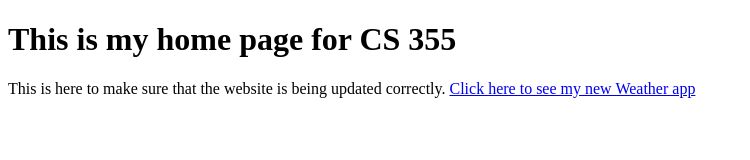
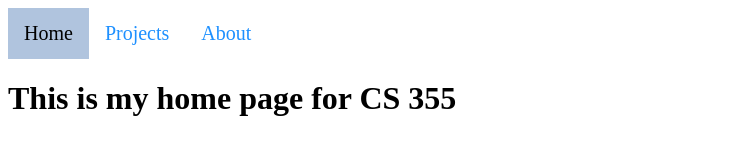
Before and after one commit to ChompskiHonk/anro4650.github.io, a plain HTML site: page index.html in a window 1280 px wide. Shown: the whole page, without its empty margins (0-750 px from the left). Drawn offline with Linux system fonts and the light colour scheme.

Commit message:
Update index.html
Wow, updating the main branch took a while...

```diff
--- a/index.html
+++ b/index.html
@@ -1,8 +1,18 @@
+
 <!DOCTYPE html>
-<html>
+<html><head>
 <title>CS 355 Home Page</title>
+ <link rel="stylesheet" href="styles.css">
+ <link rel="stylesheet" href="https://cdnjs.cloudflare.com/ajax/libs/font-awesome/4.7.0/css/font-awesome.min.css">
+ <script src="Script1.js"></script>
+</head>
 <body>
-<h1>This is my home page for CS 355</h1>
-  <p>This is here to make sure that the website is being updated correctly. <a href="weatherApp.html">Click here to see my new Weather app</a></p>
+    <div class="topnav" id="Topnav">
+        <a href="#" class="active">Home</a>
+        <a href="projects.html">Projects</a>
+        <a href="about.html">About</a>
+        <a href="javascript:void(0);" class="icon" onclick="myfunction()"><i class="fa f-bars"></i></a>
+    </div>
+    <div><h1>This is my home page for CS 355</h1></div>
 </body>
 </html>
```
